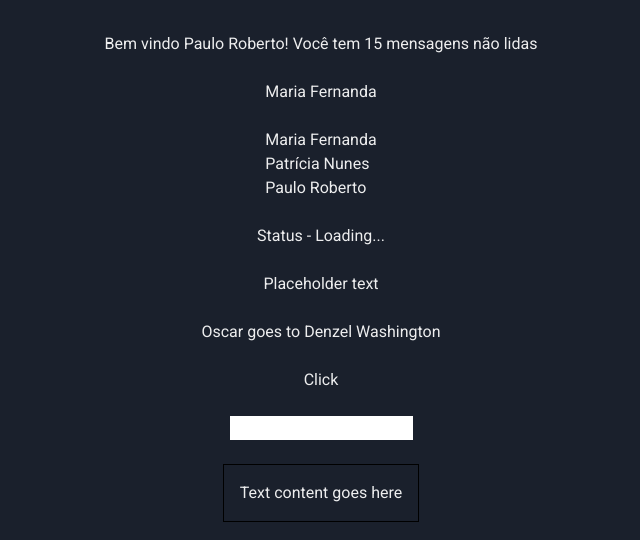
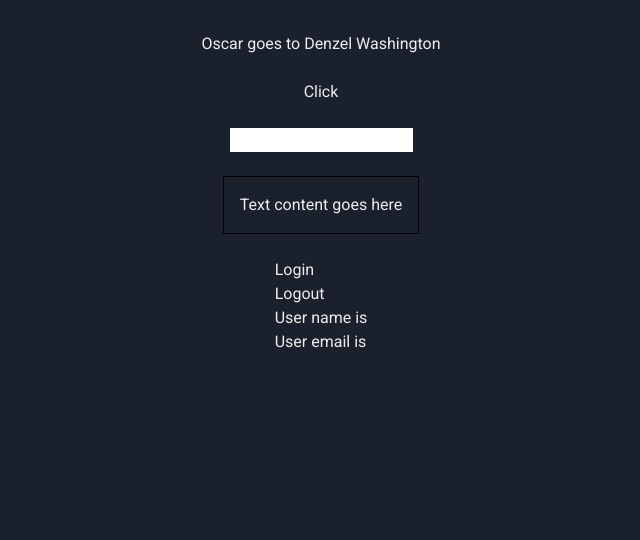
Before and after one commit to PauloDev13/template-next-typescript-eslint-prettier-chakra-ui, a Next.js app: page / in a window 1280 px wide. Shown: the top 540 px of the page, without its empty margins (319-959 px from the left). Built offline with nearby package versions, Linux system fonts and the light colour scheme.

Commit message:
useState Hook, Future Value and Type Assertion

```diff
--- /dev/null
+++ b/src/components/state/LoggedIn.tsx
@@ -0,0 +1,26 @@
+import { useState } from 'react';
+
+interface OwnProps {}
+
+type Props = OwnProps;
+
+export const LoggedIn = () => {
+  const [isLoggedIn, setIsLoggedIn] = useState(false);
+
+  const handleLogin = () => {
+    setIsLoggedIn(true);
+  };
+
+  const handleLogout = () => {
+    setIsLoggedIn(false);
+  };
+
+  return (
+    <div>
+      <button onClick={handleLogin}>Login</button>
+      <br />
+      <button onClick={handleLogout}>Logout</button>
+      <div>User is {isLoggedIn ? 'logged in' : 'logged out'}</div>
+    </div>
+  );
+};
--- /dev/null
+++ b/src/components/state/User.tsx
@@ -0,0 +1,31 @@
+import { FunctionComponent, useState } from 'react';
+
+interface UserProps {
+  name: string;
+  email: string;
+}
+
+type Props = UserProps;
+
+export const User = () => {
+  const [user, setUser] = useState<Props>({} as Props);
+  const handleLogin = () => {
+    setUser({
+      name: 'Paulo',
+      email: 'prmorais@gmail.com',
+    });
+  };
+  const handleLogout = () => {
+    setUser({} as Props);
+  };
+
+  return (
+    <div>
+      <button onClick={handleLogin}>Login</button>
+      <br />
+      <button onClick={handleLogout}>Logout</button>
+      <div>User name is {user.name}</div>
+      <div>User email is {user.email}</div>
+    </div>
+  );
+};
--- a/src/pages/index.tsx
+++ b/src/pages/index.tsx
@@ -8,6 +8,8 @@
 import { Oscar } from '~/components/Oscar';
 import { Person } from '~/components/Person';
 import { PersonList } from '~/components/PersonList';
+import { LoggedIn } from '~/components/state/LoggedIn';
+import { User } from '~/components/state/User';
 import { Status } from '~/components/Status';
 
 const Home: NextPage = () => {
@@ -39,16 +41,16 @@
         flexDirection: 'column',
       }}
     >
-      <Greet name={'Paulo Roberto'} messageCount={15} isLoggedIn />
-      <br />
-      <Person name={personName} />
-      <br />
-      <PersonList names={nameList} />
-      <br />
-      <Status status={'loading'} />
-      <br />
-      <Heading>Placeholder text</Heading>
-      <br />
+      {/*<Greet name={'Paulo Roberto'} messageCount={15} isLoggedIn />*/}
+      {/*<br />*/}
+      {/*<Person name={personName} />*/}
+      {/*<br />*/}
+      {/*<PersonList names={nameList} />*/}
+      {/*<br />*/}
+      {/*<Status status={'loading'} />*/}
+      {/*<br />*/}
+      {/*<Heading>Placeholder text</Heading>*/}
+      {/*<br />*/}
       <Oscar>
         <Heading>Oscar goes to Denzel Washington</Heading>
       </Oscar>
@@ -62,6 +64,8 @@
       <Container
         styles={{ border: '1px solid black', padding: '1rem', display: 'flex' }}
       />
+      <br />
+      <User />
     </div>
   );
 };
```
Also changed, not shown: .eslintrc.json.
